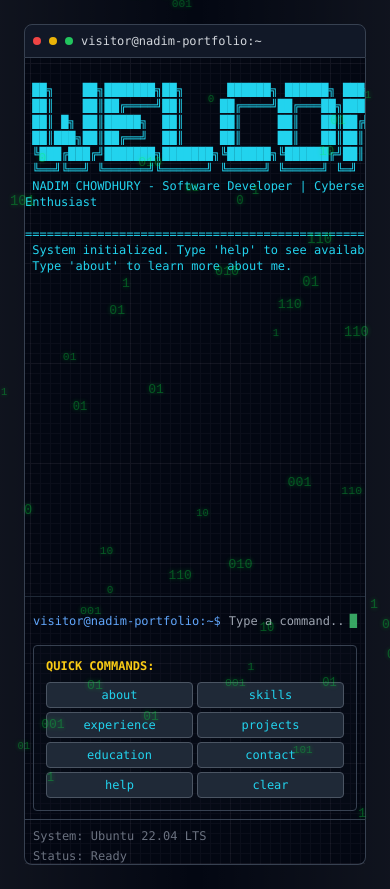
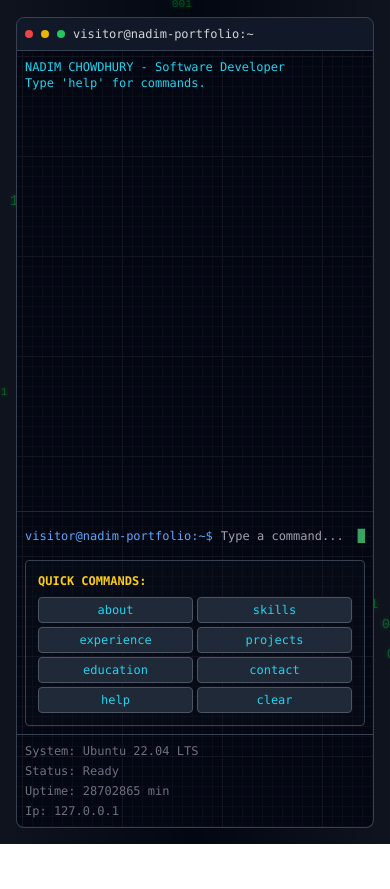
Before and after one commit to nadim-chowdhury/portfolio, a Next.js app: page / in a window 390 px wide. After the commit the page ends 844 px from the top, so only its background shows below. Built offline with nearby package versions, Linux system fonts and the light colour scheme.

Commit message:
Updated Home component: modified experience period for Full Stack Software Developer, enhanced welcome message logic for different screen sizes, and improved terminal layout for better user interaction and readability.

```diff
--- a/src/app/page.tsx
+++ b/src/app/page.tsx
@@ -108,7 +108,7 @@ const Home: React.FC = () => {
   const experience: ExperienceItem[] = [
     {
       role: "Full Stack Software Developer (Easy Fashion Ltd)",
-      period: "01 August 2024 - 30 June 2025",
+      period: "01 July 2025 - Present",
       tasks: [
         "Designed and developed features across frontend and backend for a large-scale ERP system, integrating modules like POS, Inventory, Production, and HRM.",
         "Implemented and consumed REST APIs for secure and efficient data communication across modules.",
@@ -269,8 +269,29 @@ const Home: React.FC = () => {
     }
   };
 
+  //   useEffect(() => {
+  //     const welcomeMsg = `
+  //  ██╗    ██╗███████╗██╗      ██████╗ ██████╗ ███╗   ███╗███████╗
+  //  ██║    ██║██╔════╝██║     ██╔════╝██╔═══██╗████╗ ████║██╔════╝
+  //  ██║ █╗ ██║█████╗  ██║     ██║     ██║   ██║██╔████╔██║█████╗
+  //  ██║███╗██║██╔══╝  ██║     ██║     ██║   ██║██║╚██╔╝██║██╔══╝
+  //  ╚███╔███╔╝███████╗███████╗╚██████╗╚██████╔╝██║ ╚═╝ ██║███████╗
+  //  ╚══╝╚══╝ ╚══════╝╚══════╝ ╚═════╝ ╚═════╝ ╚═╝     ╚═╝╚══════╝
+  //  NADIM CHOWDHURY - Software Developer | Cybersecurity Enthusiast
+  //  ===============================================================
+  //  System initialized. Type 'help' to see available commands.
+  //  Type 'about' to learn more about me.
+  //      `;
+  //     setTerminalHistory([welcomeMsg]);
+  //   }, []);
+
   useEffect(() => {
-    const welcomeMsg = `
+    const getWelcomeMsg = () => {
+      const width = window.innerWidth;
+
+      if (width > 1024) {
+        // large screen
+        return `
  ██╗    ██╗███████╗██╗      ██████╗ ██████╗ ███╗   ███╗███████╗
  ██║    ██║██╔════╝██║     ██╔════╝██╔═══██╗████╗ ████║██╔════╝
  ██║ █╗ ██║█████╗  ██║     ██║     ██║   ██║██╔████╔██║█████╗
@@ -282,7 +303,20 @@ const Home: React.FC = () => {
  System initialized. Type 'help' to see available commands.
  Type 'about' to learn more about me.
         `;
-    setTerminalHistory([welcomeMsg]);
+      } else if (width > 640) {
+        // medium screen - remove some ASCII lines
+        return `
+ NADIM CHOWDHURY - Software Developer
+ System initialized. Type 'help' to see commands.
+ Type 'about' to learn more about me.
+        `;
+      } else {
+        // small screen - very compact
+        return `NADIM CHOWDHURY - Software Developer\nType 'help' for commands.`;
+      }
+    };
+
+    setTerminalHistory([getWelcomeMsg()]);
   }, []);
 
   useEffect(() => {
@@ -319,7 +353,8 @@ const Home: React.FC = () => {
 
   return (
     <div className="bg-gradient-to-r from-white/5 via-transparent to-white/5">
-      <div className="min-h-screen max-w-3xl mx-auto p-6 rounded-lg overflow-hidden flex flex-col z-50">
+      <div className="min-h-screen flex items-center justify-center max-w-3xl mx-auto">
+        <div className="h-full p-4 sm:p-6 rounded-lg overflow-hidden z-50">
           {/* Terminal Header */}
           <div className="bg-gray-900 border border-gray-700 p-2 sm:p-3 flex items-center space-x-2 flex-shrink-0 rounded-t-lg">
             <div className="w-2 h-2 sm:w-3 sm:h-3 bg-red-500 rounded-full"></div>
@@ -331,9 +366,9 @@ const Home: React.FC = () => {
           </div>
 
           {/* Terminal Body */}
-        <div className="bg-gray-950 border-l border-r border-b border-gray-700 flex-1 flex flex-col rounded-b-lg">
-          <div className="bg-graph flex-1">
-            <ScrollArea className="h-[calc(100vh-306px)]">
+          <div className="bg-gray-950 border-l border-r border-b border-gray-700 flex flex-col rounded-b-lg">
+            <div className="bg-graph flex flex-col justify-between">
+              <ScrollArea className="h-[calc(100vh-24rem)] sm:h-[calc(100vh-22rem)] lg:h-[calc(100vh-20rem)]">
                 <div
                   ref={terminalRef}
                   className="flex-1 overflow-y-auto p-2 sm:p-4 space-y-1"
@@ -386,7 +421,7 @@ const Home: React.FC = () => {
               </ScrollArea>
 
               {/* Command Input */}
-            <div className="flex-shrink-0 border-t border-gray-800">
+              <div className="flex-shrink-0 h-full border-t border-gray-800">
                 <div className="flex items-center px-2 sm:px-4 pt-4">
                   <span className="text-blue-400 mr-2 text-xs sm:text-sm flex-shrink-0">
                     visitor@nadim-portfolio:~$
@@ -406,7 +441,9 @@ const Home: React.FC = () => {
                       }
                     }}
                     className="flex-1 bg-transparent text-green-400 outline-none border-none text-xs sm:text-sm min-w-0"
-                  placeholder={isTyping ? "Processing..." : "Type a command..."}
+                    placeholder={
+                      isTyping ? "Processing..." : "Type a command..."
+                    }
                     disabled={isTyping}
                     autoComplete="off"
                     spellCheck="false"
@@ -445,13 +482,15 @@ const Home: React.FC = () => {
                 </div>
 
                 {/* Status Bar */}
-              <div className="mt-2 sm:mt-4 text-xs text-gray-500 border-t border-gray-700 pt-2">
+                <div className="mt-2 sm:mt-4 text-xs text-gray-500 border-t border-gray-700 py-2">
                   <div className="flex flex-col sm:flex-row sm:justify-between gap-1 sm:gap-0 mx-2 sm:mx-4">
                     <span className="truncate">System: Ubuntu 22.04 LTS</span>
                     <span>Status: {isTyping ? "Processing..." : "Ready"}</span>
-                  <span className="hidden sm:inline">
+                    <span className="sm:inline">
                       Uptime: {Math.floor(Date.now() / 1000 / 60)} min
                     </span>
+                    <span className="sm:inline">Ip: 127.0.0.1</span>
+                  </div>
                 </div>
               </div>
             </div>
```
Lines whose indentation alone changed are shown as unchanged.
